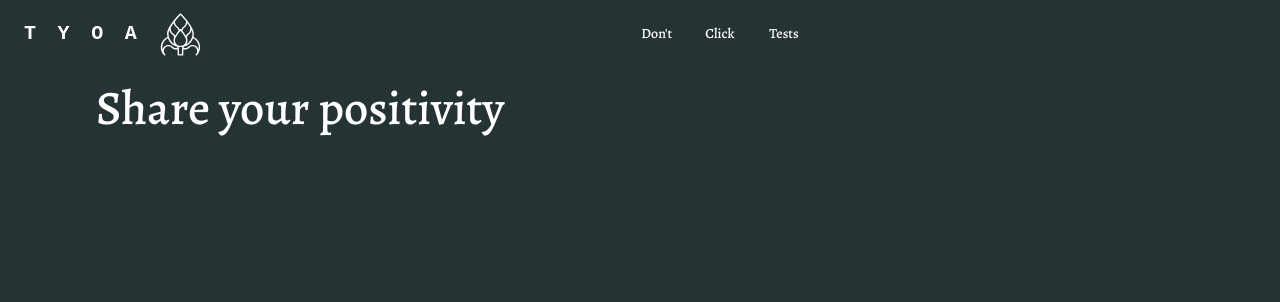
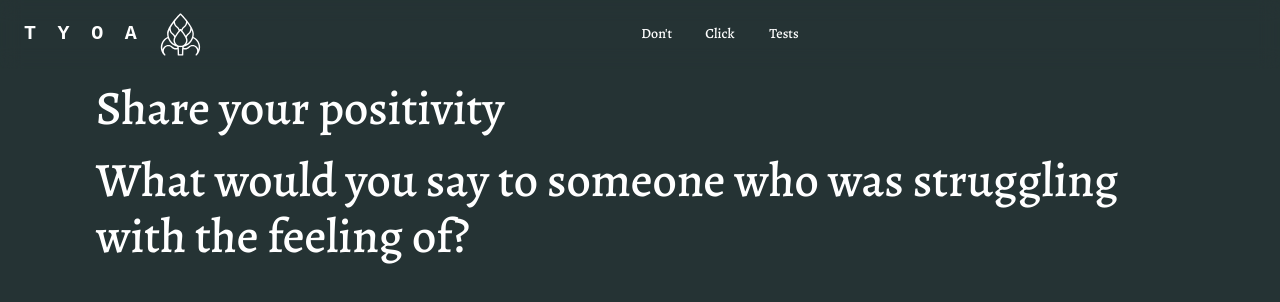
Before and after one commit to Ryan-Williams-Dev/tyoa-front-end, a React (Create React App) app: page /prompt in a window 1280 px wide. Shown: the top 302 px of the page. Built offline with nearby package versions, Linux system fonts and the light colour scheme.

Commit message:
added a prompt maker function that to format selected moods into an appropriate prompt

```diff
--- a/src/components/MoodList/MoodList.jsx
+++ b/src/components/MoodList/MoodList.jsx
@@ -20,7 +20,7 @@ function MoodList({ mood }) {
 
   return (
     <>
-      {isLoading && <LoadingDiv />}
+      {isLoading && <LoadingDiv>Fetching emotions...</LoadingDiv>}
       {moods && (
         <Box
           sx={{
--- /dev/null
+++ b/src/components/Prompt/utils/promptMaker.js
@@ -0,0 +1,32 @@
+/**
+ *
+ * @param {[state.moods]} moods array of mood objects
+ * @param {[state.selectedMoods._id]} selectedMoods array of ids corresponding to the moods selected on the previous page
+ */
+const promptMaker = (moods, selectedMoods) => {
+  const length = selectedMoods.length;
+  let result = `What would you say to someone who was struggling with ${
+    length > 1 ? "feelings of" : "the feeling of"
+  }`;
+
+  for (let i = 0; i < length; i++) {
+    let mood = moods.find((el) => el._id === selectedMoods[i]);
+    let moodString = mood.promptFormat
+      ? mood.promptFormat
+      : mood.bad.toLowerCase();
+
+    if (length === 1) {
+      result += ` ${moodString}`;
+    } else if (i === length - 1 && length > 1) {
+      result += ` and ${moodString}`;
+    } else {
+      result += ` ${moodString},`;
+    }
+  }
+
+  result += "?";
+
+  return result;
+};
+
+export default promptMaker;
--- a/src/components/common/LoadingDiv.jsx
+++ b/src/components/common/LoadingDiv.jsx
@@ -14,17 +14,29 @@ function LoadingDiv({ children }) {
       }}
     >
       <CircularProgress size={100} color="secondary" />
+      {children && (
         <Typography
           variant="h4"
           sx={{
             width: "80vw",
           }}
         >
-        The back-end of this application is running on a free heroku plan, thus
-        may be a little slow to start up. If this loading screen takes a while
-        don't worry.
+          {children}
+        </Typography>
+      )}
+      {!children && (
+        <Typography
+          variant="h4"
+          sx={{
+            width: "80vw",
+          }}
+        >
+          The back-end of this application is running on a free heroku plan,
+          thus may be a little slow to start up. If this loading screen takes a
+          while don't worry.
           <br /> Thank you for your patience.
         </Typography>
+      )}
     </Box>
   );
 }
--- a/src/pages/Prompt.jsx
+++ b/src/pages/Prompt.jsx
@@ -1,8 +1,13 @@
 import { Box } from "@mui/material";
 import PageTitle from "../components/common/PageTitle";
 import { motion } from "framer-motion";
+import { useSelector } from "react-redux";
+import promptMaker from "../components/Prompt/utils/promptMaker";
 
 function Prompt() {
+  const { moods, selectedMoods } = useSelector((state) => state.moods);
+  const prompt = promptMaker(moods, selectedMoods);
+
   return (
     <Box
       component={motion.div}
@@ -17,6 +22,7 @@ function Prompt() {
       }}
     >
       <PageTitle>Share your positivity</PageTitle>
+      <PageTitle>{prompt}</PageTitle>
     </Box>
   );
 }
```
Lines whose indentation alone changed are shown as unchanged.
